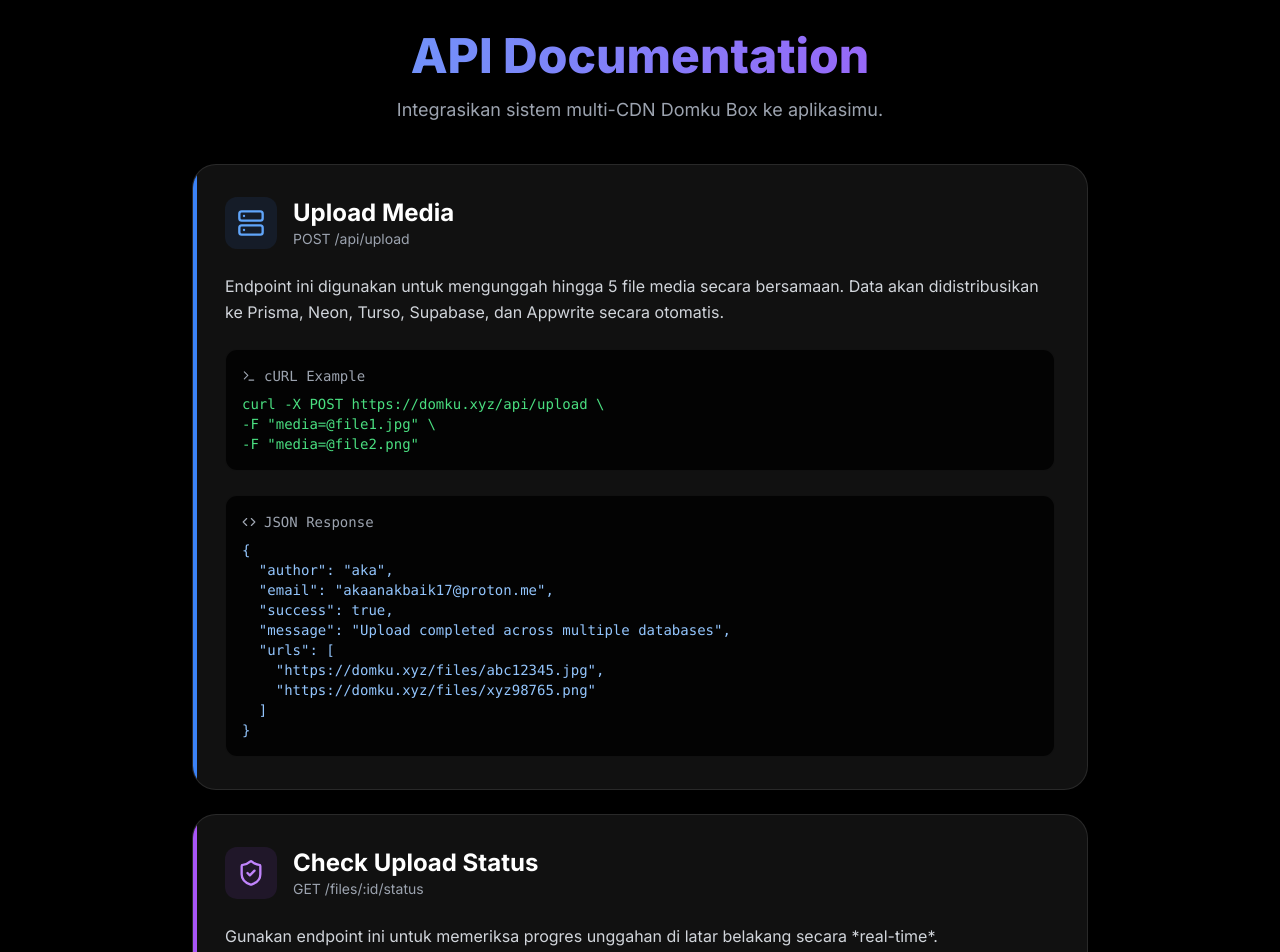
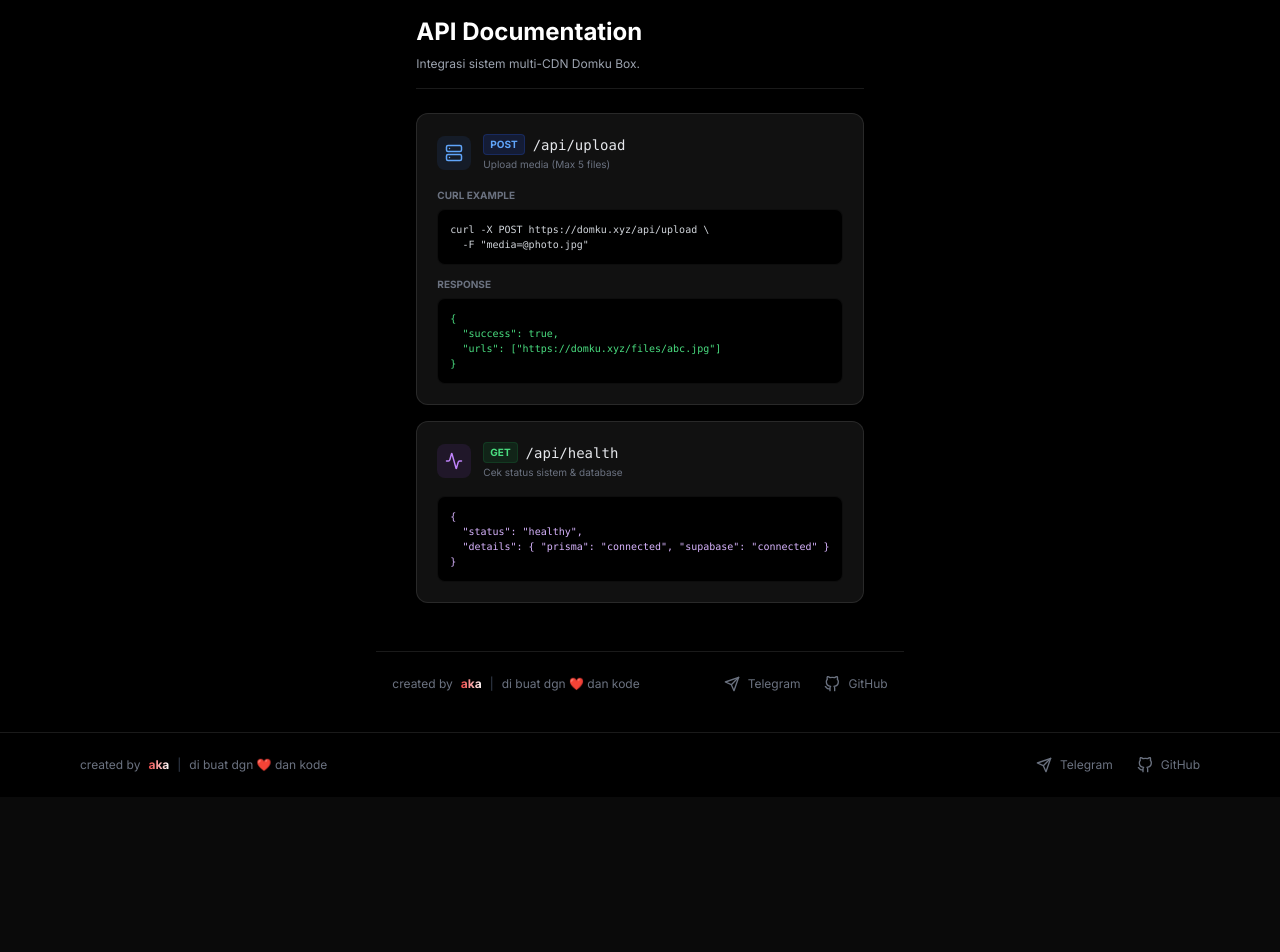
Before and after one commit to akaanakbaik/kaboxv6, a Next.js app: page /en/docs in a window 1280 px wide. Shown: the part 120-1072 px from the top of the page. After the commit the page ends 917 px from the top, so only its background shows below. Built offline with nearby package versions, Linux system fonts and the light colour scheme.

Commit message:
Update page.tsx

```diff
--- a/app/[locale]/docs/page.tsx
+++ b/app/[locale]/docs/page.tsx
@@ -1,88 +1,72 @@
 "use client"
 import { motion } from 'framer-motion'
-import { Code, Terminal, Server, ShieldCheck } from 'lucide-react'
+import { Server, Activity } from 'lucide-react'
 
 export default function ApiDocs() {
   return (
     <motion.div
-      initial={{ opacity: 0, y: 20 }}
+      initial={{ opacity: 0, y: 10 }}
       animate={{ opacity: 1, y: 0 }}
-      className="w-full max-w-4xl flex flex-col gap-10 mt-10"
+      className="w-full max-w-3xl flex flex-col gap-6 mt-6 px-2"
     >
-      <div className="text-center space-y-4">
-        <h1 className="text-4xl md:text-5xl font-extrabold text-transparent bg-clip-text bg-gradient-to-r from-blue-400 to-purple-500">
-          API Documentation
-        </h1>
-        <p className="text-gray-400 text-lg">Integrasikan sistem multi-CDN Domku Box ke aplikasimu.</p>
+      <div className="border-b border-white/10 pb-4">
+        <h1 className="text-2xl font-bold text-white">API Documentation</h1>
+        <p className="text-gray-400 text-xs mt-2">Integrasi sistem multi-CDN Domku Box.</p>
       </div>
 
-      <div className="grid gap-6">
-        <div className="bg-[#111] border border-white/10 rounded-3xl p-6 md:p-8 shadow-2xl relative overflow-hidden group hover:border-blue-500/50 transition-colors">
-          <div className="absolute top-0 left-0 w-1 h-full bg-blue-500" />
-          <div className="flex items-center gap-4 mb-6">
-            <div className="p-3 bg-blue-500/10 rounded-xl">
-              <Server className="text-blue-400" size={28} />
+      <div className="grid gap-4">
+        <div className="bg-[#111] border border-white/10 rounded-xl p-5 hover:border-blue-500/30 transition-colors">
+          <div className="flex items-center gap-3 mb-4">
+            <div className="p-2 bg-blue-500/10 rounded-lg">
+              <Server className="text-blue-400" size={18} />
             </div>
             <div>
-              <h2 className="text-2xl font-bold text-white">Upload Media</h2>
-              <p className="text-gray-400 text-sm">POST /api/upload</p>
+              <div className="flex items-center gap-2">
+                <span className="bg-blue-900/30 text-blue-400 text-[10px] font-bold px-1.5 py-0.5 rounded border border-blue-900/50">POST</span>
+                <span className="text-sm font-mono text-gray-200">/api/upload</span>
+              </div>
+              <p className="text-gray-500 text-[10px] mt-0.5">Upload media (Max 5 files)</p>
             </div>
           </div>
-          <p className="text-gray-300 mb-6 leading-relaxed">
-            Endpoint ini digunakan untuk mengunggah hingga 5 file media secara bersamaan. Data akan didistribusikan ke Prisma, Neon, Turso, Supabase, dan Appwrite secara otomatis.
-          </p>
-          <div className="bg-black/80 rounded-xl p-4 font-mono text-sm border border-white/5 overflow-x-auto mb-6">
-            <div className="flex items-center gap-2 mb-2 text-gray-400"><Terminal size={14} /> cURL Example</div>
-            <code className="text-green-400">curl -X POST https://domku.xyz/api/upload \</code><br/>
-            <code className="text-green-400">  -F "media=@file1.jpg" \</code><br/>
-            <code className="text-green-400">  -F "media=@file2.png"</code>
-          </div>
-          <div className="bg-black/80 rounded-xl p-4 font-mono text-sm border border-white/5 overflow-x-auto">
-            <div className="flex items-center gap-2 mb-2 text-gray-400"><Code size={14} /> JSON Response</div>
-            <pre className="text-blue-300">
+
+          <div className="space-y-3">
+            <div>
+              <p className="text-[10px] uppercase text-gray-500 font-bold mb-1.5">cURL Example</p>
+              <div className="bg-black rounded-lg p-3 font-mono text-[10px] border border-white/5 overflow-x-auto text-gray-300 whitespace-pre">
+{`curl -X POST https://domku.xyz/api/upload \\
+  -F "media=@photo.jpg"`}
+              </div>
+            </div>
+            <div>
+              <p className="text-[10px] uppercase text-gray-500 font-bold mb-1.5">Response</p>
+              <div className="bg-black rounded-lg p-3 font-mono text-[10px] border border-white/5 overflow-x-auto text-green-400 whitespace-pre">
 {`{
-  "author": "aka",
-  "email": "akaanakbaik17@proton.me",
   "success": true,
-  "message": "Upload completed across multiple databases",
-  "urls": [
-    "https://domku.xyz/files/abc12345.jpg",
-    "https://domku.xyz/files/xyz98765.png"
-  ]
+  "urls": ["https://domku.xyz/files/abc.jpg"]
 }`}
-            </pre>
+              </div>
+            </div>
           </div>
         </div>
 
-        <div className="bg-[#111] border border-white/10 rounded-3xl p-6 md:p-8 shadow-2xl relative overflow-hidden group hover:border-purple-500/50 transition-colors">
-          <div className="absolute top-0 left-0 w-1 h-full bg-purple-500" />
-          <div className="flex items-center gap-4 mb-6">
-            <div className="p-3 bg-purple-500/10 rounded-xl">
-              <ShieldCheck className="text-purple-400" size={28} />
+        <div className="bg-[#111] border border-white/10 rounded-xl p-5 hover:border-purple-500/30 transition-colors">
+          <div className="flex items-center gap-3 mb-4">
+            <div className="p-2 bg-purple-500/10 rounded-lg">
+              <Activity className="text-purple-400" size={18} />
             </div>
             <div>
-              <h2 className="text-2xl font-bold text-white">Check Upload Status</h2>
-              <p className="text-gray-400 text-sm">GET /files/:id/status</p>
+              <div className="flex items-center gap-2">
+                <span className="bg-green-900/30 text-green-400 text-[10px] font-bold px-1.5 py-0.5 rounded border border-green-900/50">GET</span>
+                <span className="text-sm font-mono text-gray-200">/api/health</span>
+              </div>
+              <p className="text-gray-500 text-[10px] mt-0.5">Cek status sistem & database</p>
             </div>
           </div>
-          <p className="text-gray-300 mb-6 leading-relaxed">
-            Gunakan endpoint ini untuk memeriksa progres unggahan di latar belakang secara *real-time*.
-          </p>
-          <div className="bg-black/80 rounded-xl p-4 font-mono text-sm border border-white/5 overflow-x-auto">
-            <pre className="text-purple-300">
+          <div className="bg-black rounded-lg p-3 font-mono text-[10px] border border-white/5 overflow-x-auto text-purple-300 whitespace-pre">
 {`{
-  "author": "aka",
-  "email": "akaanakbaik17@proton.me",
-  "success": true,
-  "data": {
-    "id": "abc12345",
-    "name": "file.pdf",
-    "size": 1048576,
-    "status": "completed",
-    "downloadUrl": "https://domku.xyz/files/abc12345/download"
-  }
+  "status": "healthy",
+  "details": { "prisma": "connected", "supabase": "connected" }
 }`}
-            </pre>
           </div>
         </div>
       </div>
```
